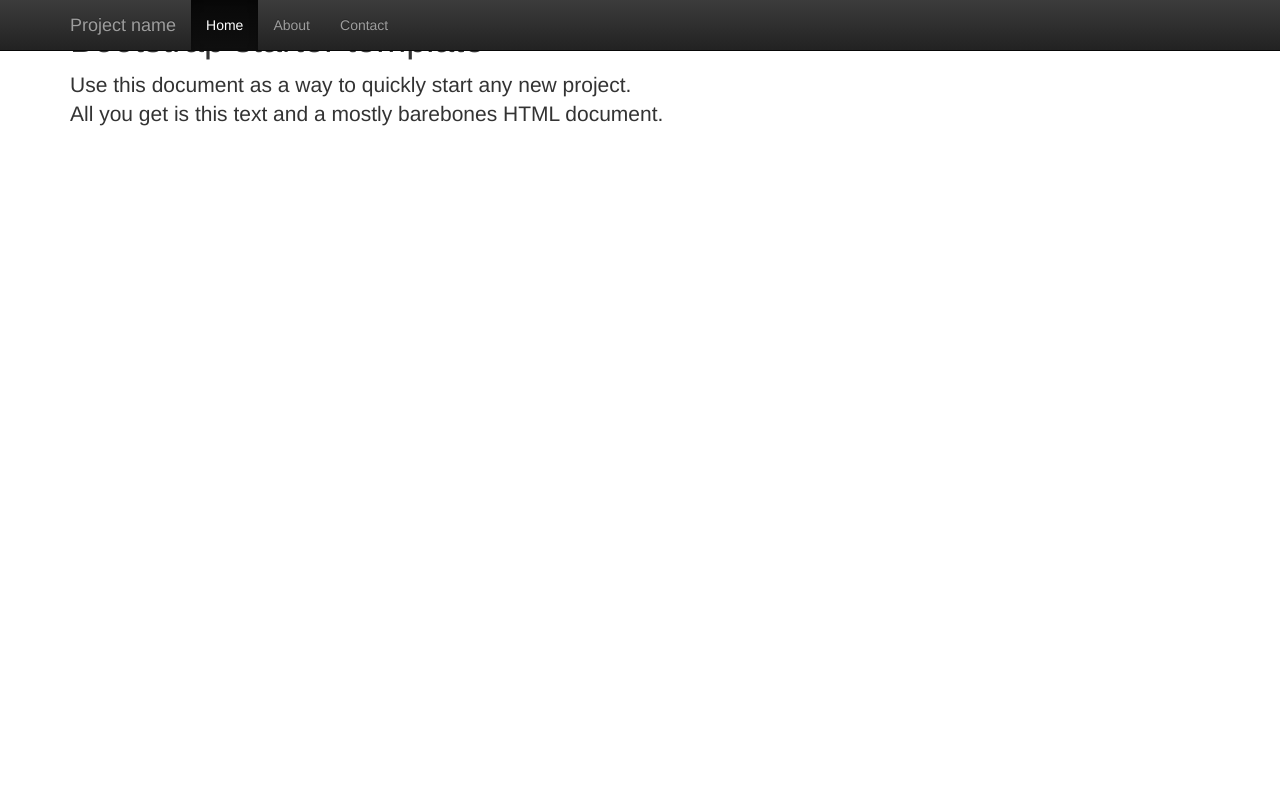
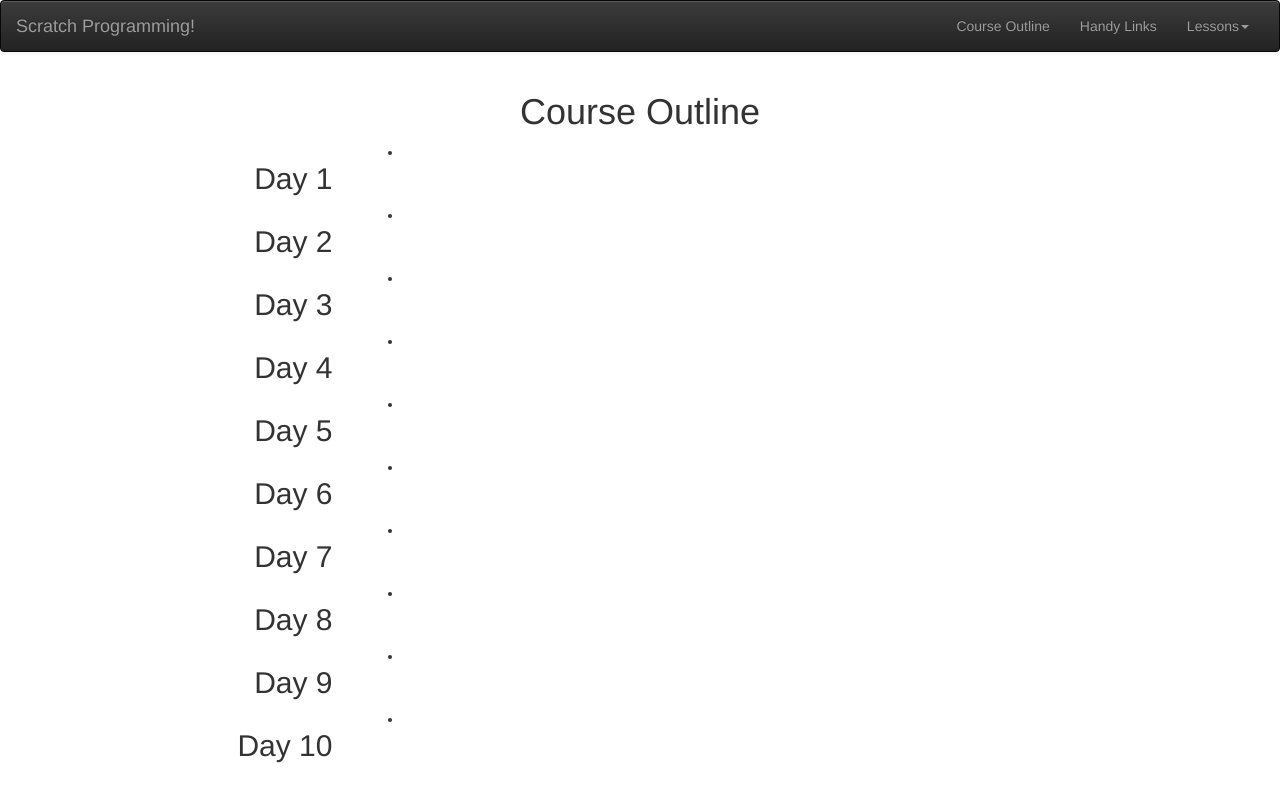
Before and after one commit to arturoceballos/arturoceballos.github.io, a plain HTML site: page index.html in a window 1280 px wide. Drawn offline with nearby package versions, Linux system fonts and the light colour scheme.

Commit message:
Created layout for course outline

```diff
--- a/index.html
+++ b/index.html
@@ -12,36 +12,180 @@
 </head>
 <body>
 
-    <nav class="navbar navbar-inverse navbar-fixed-top">
-        <div class="container">
+    <header id="nav"><nav class="navbar navbar-default navbar-inverse" role="navigation">
+        <div class="container-fluid">
+            <!-- Brand and toggle get grouped for better mobile display -->
             <div class="navbar-header">
-                <button type="button" class="navbar-toggle collapsed" data-toggle="collapse" data-target="#navbar" aria-expanded="false" aria-controls="navbar">
+                <button type="button" class="navbar-toggle" data-toggle="collapse" data-target="#bs-example-navbar-collapse-1">
                     <span class="sr-only">Toggle navigation</span>
                     <span class="icon-bar"></span>
                     <span class="icon-bar"></span>
                     <span class="icon-bar"></span>
                 </button>
-                <a class="navbar-brand" href="#">Project name</a>
+                <a class="navbar-brand" href="index.html">Scratch Programming!</a>
             </div>
-            <div id="navbar" class="collapse navbar-collapse">
-                <ul class="nav navbar-nav">
-                    <li class="active"><a href="#">Home</a></li>
-                    <li><a href="#about">About</a></li>
-                    <li><a href="#contact">Contact</a></li>
+
+            <!-- Collect the nav links, forms, and other content for toggling -->
+            <div class="collapse navbar-collapse" id="bs-example-navbar-collapse-1">
+                <ul class="nav navbar-nav navbar-right">
+                    <li><a href="course-outline.html">Course Outline</a></li>
+                    <li><a href="links.html">Handy Links</a></li>
+                    <li class="dropdown">
+                        <a href="#" class="dropdown-toggle" data-toggle="dropdown">Lessons<b class="caret"></b></a>
+                        <ul class="dropdown-menu">
+                            <li><a href="day1.html">Day 1</a></li>
+                            <li><a href="day2.html">Day 2</a></li>
+                            <li><a href="day3.html">Day 3</a></li>
+                            <li><a href="day4.html">Day 4</a></li>
+                            <li><a href="day5.html">Day 5</a></li>
+                            <li><a href="day6.html">Day 6</a></li>
+                            <li><a href="day7.html">Day 7</a></li>
+                            <li><a href="day8.html">Day 8</a></li>
+                            <li><a href="day9.html">Day 9</a></li>
+                            <li><a href="finalProject.html">Day 10/Final Project</a></li>
+                        </ul>
+                    </li>
                 </ul>
-            </div><!--/.nav-collapse -->
-        </div>
+            </div><!-- /.navbar-collapse -->
+        </div><!-- /.container-fluid -->
     </nav>
+    </header>
 
-    <div class="container">
-
-        <div class="starter-template">
-            <h1>Bootstrap starter template</h1>
-            <p class="lead">Use this document as a way to quickly start any new project.<br> All you get is this text and a mostly barebones HTML document.</p>
+    <div class="container content">
+        <h1 class="text-center hdr">Course Outline</h1>
+        <div class="row">
+            <div class="col-md-3">
+                <h2 class="subhdr text-right">Day 1</h2>
+            </div>
+            <div class="col-md-9 concepts">
+                <div class="point">
+                    <ul>
+                        <li></li>
+                    </ul>
+                </div>
+            </div>
         </div>
 
-    </div><!-- /.container -->
+        <div class="row">
+            <div class="col-md-3">
+                <h2 class="subhdr text-right">Day 2</h2>
+            </div>
+            <div class="col-md-9 concepts">
+                <div class="point">
+                    <ul>
+                        <li></li>
+                    </ul>
+                </div>
+            </div>
+        </div>
 
+        <div class="row">
+            <div class="col-md-3">
+                <h2 class="subhdr text-right">Day 3</h2>
+            </div>
+            <div class="col-md-9 concepts">
+                <div class="point">
+                    <ul>
+                        <li></li>
+                    </ul>
+                </div>
+            </div>
+        </div>
+
+        <div class="row">
+            <div class="col-md-3">
+                <h2 class="subhdr text-right">Day 4</h2>
+            </div>
+            <div class="col-md-9 concepts">
+                <div class="point">
+                    <ul>
+                        <li></li>
+                    </ul>
+                </div>
+            </div>
+        </div>
+
+        <div class="row">
+            <div class="col-md-3">
+                <h2 class="subhdr text-right">Day 5</h2>
+            </div>
+            <div class="col-md-9 concepts">
+                <div class="point">
+                    <ul>
+                        <li></li>
+                    </ul>
+                </div>
+            </div>
+        </div>
+
+        <div class="row">
+            <div class="col-md-3">
+                <h2 class="subhdr text-right">Day 6</h2>
+            </div>
+            <div class="col-md-9 concepts">
+                <div class="point">
+                    <ul>
+                        <li></li>
+                    </ul>
+                </div>
+            </div>
+        </div>
+
+        <div class="row">
+            <div class="col-md-3">
+                <h2 class="subhdr text-right">Day 7</h2>
+            </div>
+            <div class="col-md-9 concepts">
+                <div class="point">
+                    <ul>
+                        <li></li>
+                    </ul>
+                </div>
+            </div>
+        </div>
+
+        <div class="row">
+            <div class="col-md-3">
+                <h2 class="subhdr text-right">Day 8</h2>
+            </div>
+            <div class="col-md-9 concepts">
+                <div class="point">
+                    <ul>
+                        <li></li>
+                    </ul>
+                </div>
+            </div>
+        </div>
+
+        <div class="row">
+            <div class="col-md-3">
+                <h2 class="subhdr text-right">Day 9</h2>
+            </div>
+            <div class="col-md-9 concepts">
+                <div class="point">
+                    <ul>
+                        <li></li>
+                    </ul>
+                </div>
+            </div>
+        </div>
+
+        <div class="row">
+            <div class="col-md-3">
+                <h2 class="subhdr text-right">Day 10</h2>
+            </div>
+            <div class="col-md-9 concepts">
+                <div class="point">
+                    <ul>
+                        <li></li>
+                    </ul>
+                </div>
+            </div>
+        </div>
+
+    </div>
+
+    <script src="http://code.jquery.com/jquery-2.1.4.min.js"></script>
     <!-- Latest compiled and minified JavaScript -->
     <script src="https://maxcdn.bootstrapcdn.com/bootstrap/3.3.5/js/bootstrap.min.js"></script>
 </body>
```
